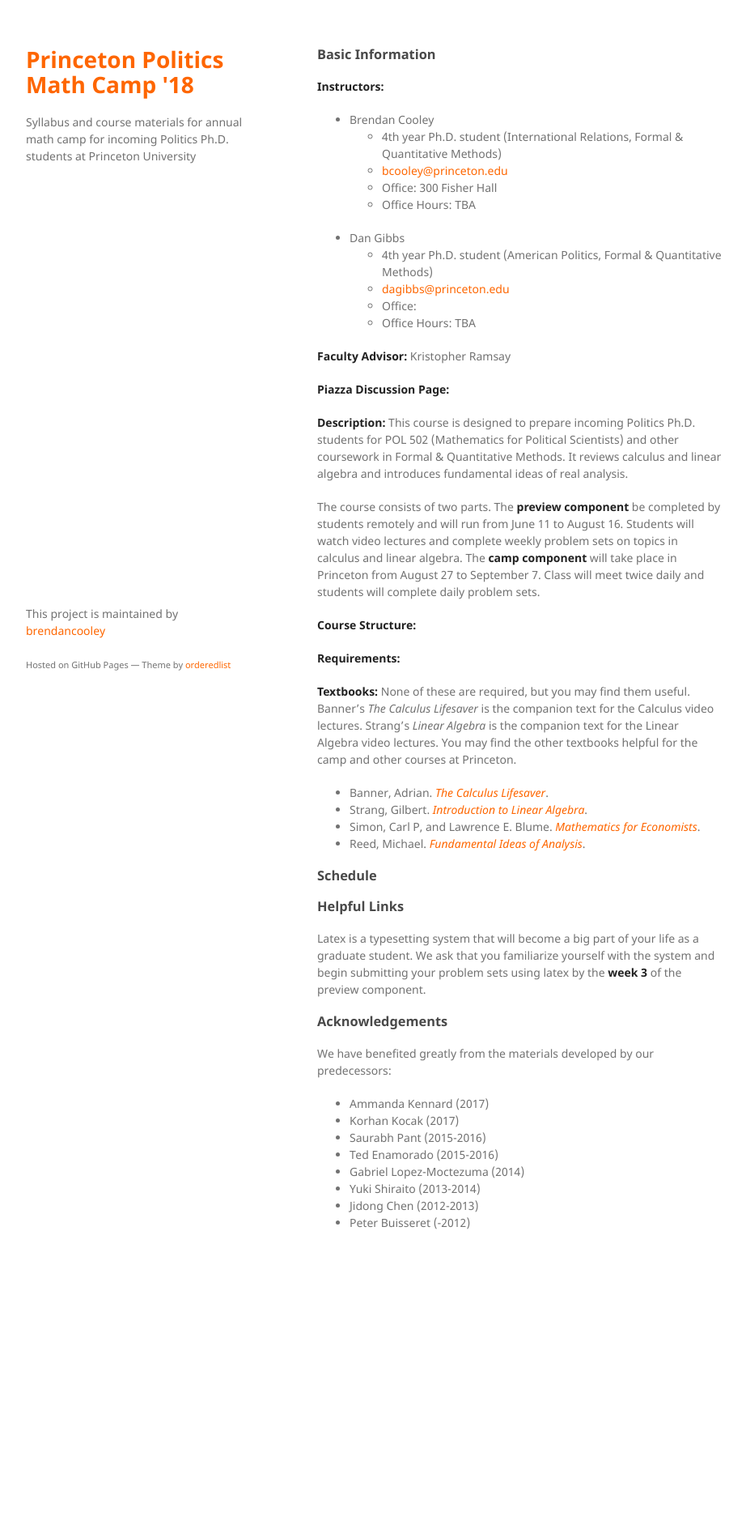
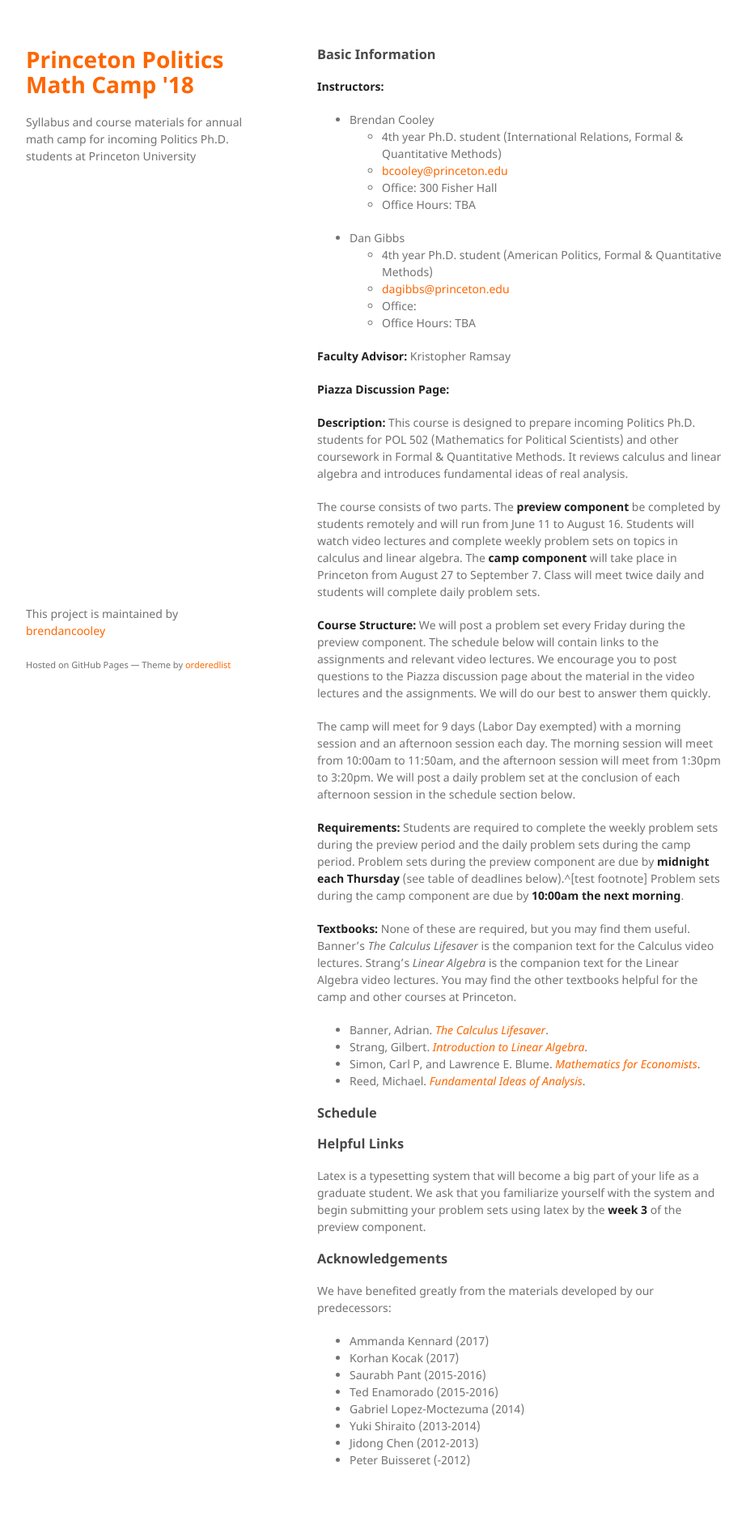
Before and after one commit to brendancooley/imps2019, a Jekyll site: the page built from index.md, in a window 1280 px wide. Shown: the whole page at 81% size, without its empty margins (178-1100 px from the left). Built offline with Jekyll 4.4.1, drawn with Linux system fonts in a browser that asks for light colours; our own code applies the rules of GitHub Pages for plain Markdown files; before the commit the page ends 1590 px from its top, so only the background shows below that.

Commit message:
requirements and course structure

```diff
--- a/index.md
+++ b/index.md
@@ -25,9 +25,11 @@
 
 The course consists of two parts. The **preview component** be completed by students remotely and will run from June 11 to August 16. Students will watch video lectures and complete weekly problem sets on topics in calculus and linear algebra. The **camp component** will take place in Princeton from August 27 to September 7. Class will meet twice daily and students will complete daily problem sets.
 
-**Course Structure:**
+**Course Structure:** We will post a problem set every Friday during the preview component. The schedule below will contain links to the assignments and relevant video lectures. We encourage you to post questions to the Piazza discussion page about the material in the video lectures and the assignments. We will do our best to answer them quickly.
 
-**Requirements:**
+The camp will meet for 9 days (Labor Day exempted) with a morning session and an afternoon session each day. The morning session will meet from 10:00am to 11:50am, and the afternoon session will meet from 1:30pm to 3:20pm. We will post a daily problem set at the conclusion of each afternoon session in the schedule section below.
+
+**Requirements:** Students are required to complete the weekly problem sets during the preview period and the daily problem sets during the camp period. Problem sets during the preview component are due by **midnight each Thursday** (see table of deadlines below).^[test footnote] Problem sets during the camp component are due by **10:00am the next morning**.
 
 **Textbooks:** None of these are required, but you may find them useful. Banner's *The Calculus Lifesaver* is the companion text for the Calculus video lectures. Strang's *Linear Algebra* is the companion text for the Linear Algebra video lectures. You may find the other textbooks helpful for the camp and other courses at Princeton.
 
```
